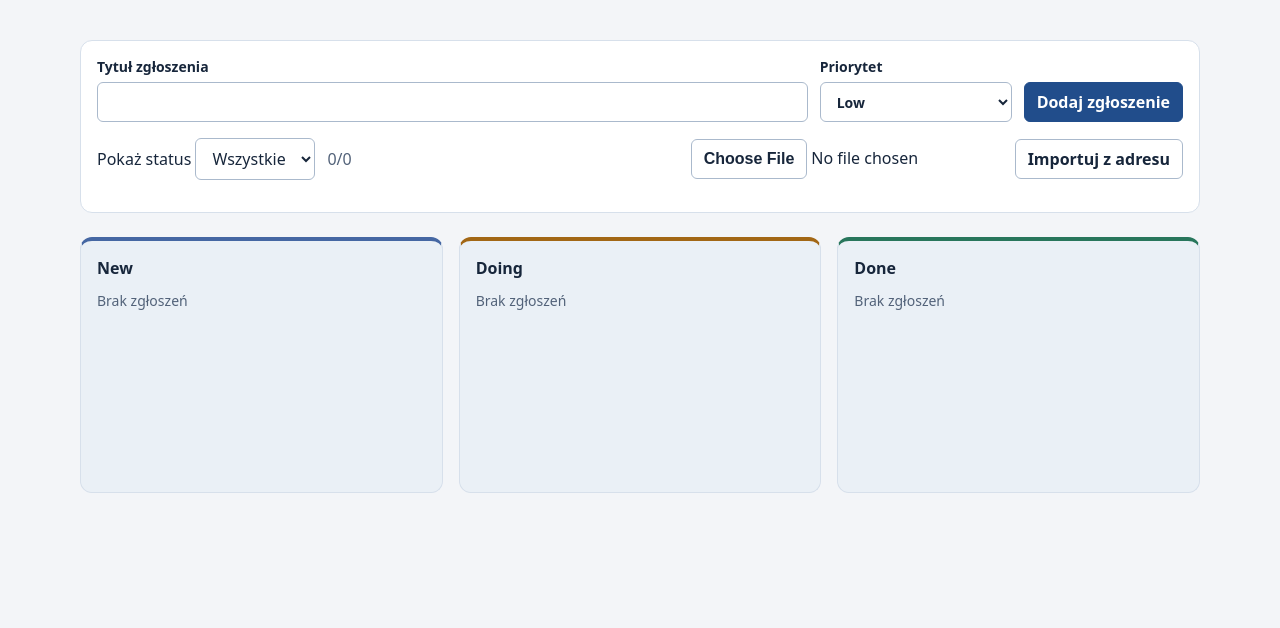
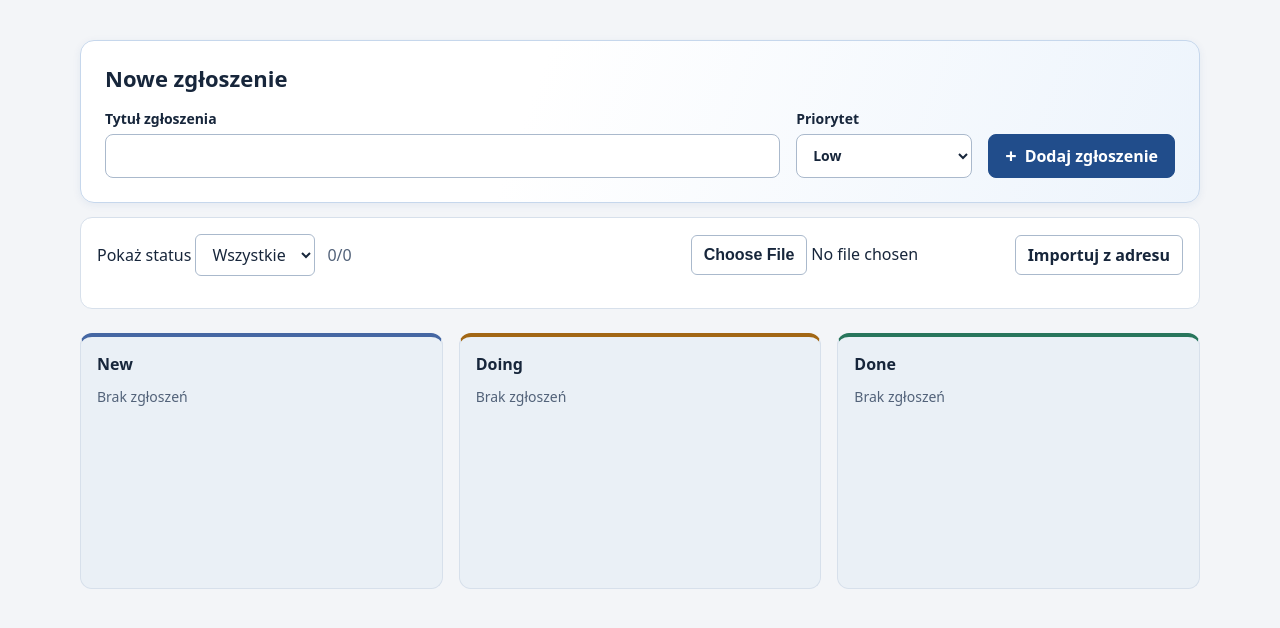
Before and after one commit to Krzysztofpan/js-collab-helpdesk-4, a plain HTML site: page app/index.html in a window 1280 px wide. Drawn offline with Linux system fonts and the light colour scheme.

Commit message:
Restyle the new ticket form

```diff
--- a/app/index.html
+++ b/app/index.html
@@ -8,8 +8,8 @@
   </head>
   <body>
     <main>
-      <div class="toolbar">
-        <form id="form">
+      <form id="form" aria-labelledby="ticket-form-title">
+        <h1 id="ticket-form-title">Nowe zgłoszenie</h1>
         <label class="title-field" for="title">
           Tytuł zgłoszenia
           <input type="text" id="title" name="title" required />
@@ -22,8 +22,10 @@
             <option value="high">High</option>
           </select>
         </label>
-          <button type="submit">Dodaj zgłoszenie</button>
+        <button type="submit"><span aria-hidden="true">+</span> Dodaj zgłoszenie</button>
       </form>
+
+      <div class="toolbar">
         <div class="board-controls">
           <label for="filter">
             Pokaż status
--- a/app/style.css
+++ b/app/style.css
@@ -32,11 +32,23 @@ main {
 }
 
 #form {
+  display: grid;
+  grid-template-columns: minmax(0, 1fr) minmax(8rem, 11rem) auto;
+  align-items: end;
+  gap: 1rem;
+  margin-block-end: 0.875rem;
+  padding: clamp(1rem, 2.5vw, 1.5rem);
+  border: 1px solid #c6d7ec;
+  border-radius: 0.875rem;
+  background: linear-gradient(110deg, #fff 40%, #edf4fc);
+  box-shadow: 0 2px 8px rgb(33 77 139 / 7%);
+}
+
+#ticket-form-title {
   grid-column: 1 / -1;
-  display: grid;
-  grid-template-columns: minmax(0, 1fr) minmax(8rem, 12rem) auto;
-  align-items: end;
-  gap: 0.75rem;
+  margin: 0;
+  font-size: 1.375rem;
+  line-height: 1.25;
 }
 
 #form label {
@@ -85,10 +97,35 @@ button,
   font-weight: 600;
 }
 
+#form :is(input, select, button) {
+  min-height: 2.75rem;
+  border-radius: 0.5rem;
+}
+
 #form button {
+  display: inline-flex;
+  align-items: center;
+  justify-content: center;
+  gap: 0.5rem;
+  padding-inline: 1rem;
   border-color: #214d8b;
   background: #214d8b;
   color: #fff;
+}
+
+#form button span {
+  font-size: 1.25rem;
+  line-height: 1;
+}
+
+#form button:hover:enabled {
+  border-color: #193d71;
+  background: #193d71;
+}
+
+#form button:disabled {
+  border-color: #526b8d;
+  background: #526b8d;
 }
 
 button:disabled,
@@ -240,3 +277,9 @@ input[type="file"]:disabled::file-selector-button {
     min-height: 8rem;
   }
 }
+
+@media (max-width: 23rem) {
+  #form {
+    grid-template-columns: minmax(0, 1fr);
+  }
+}
```
Lines whose indentation alone changed are shown as unchanged.
